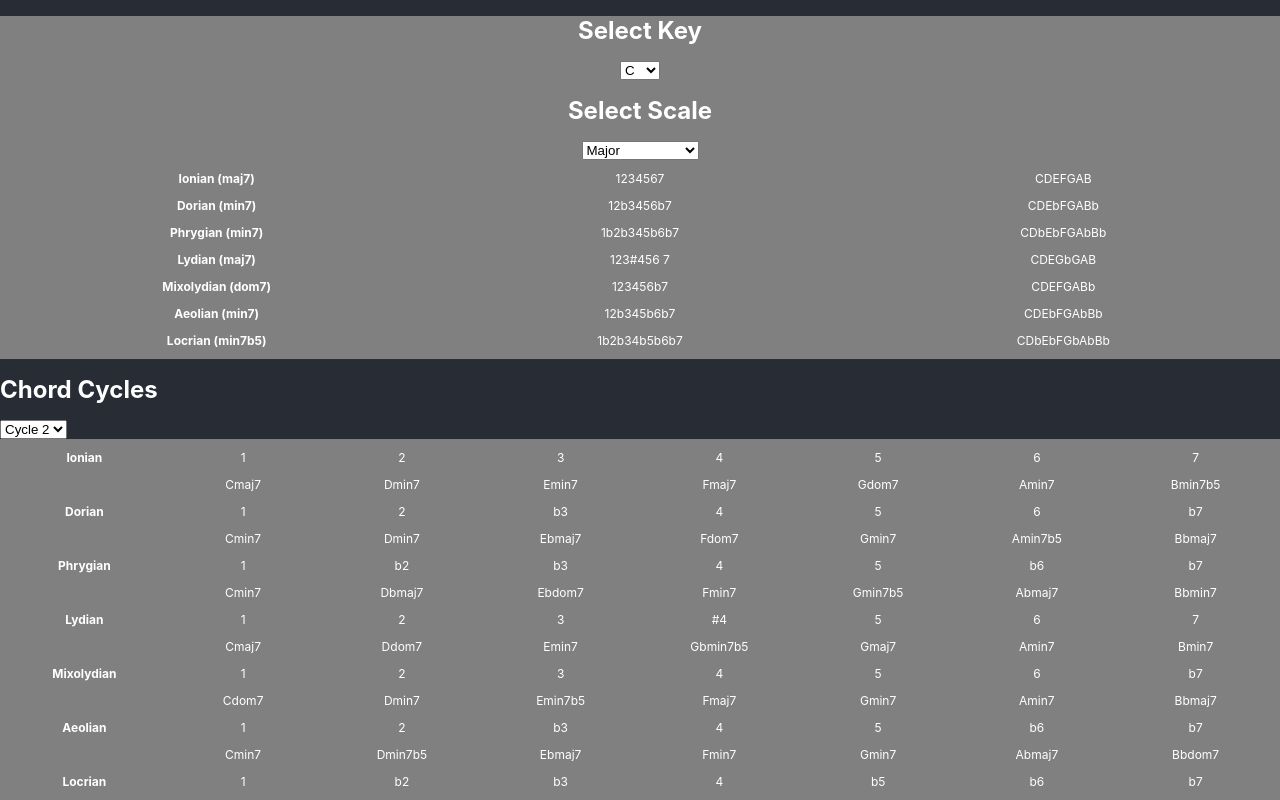
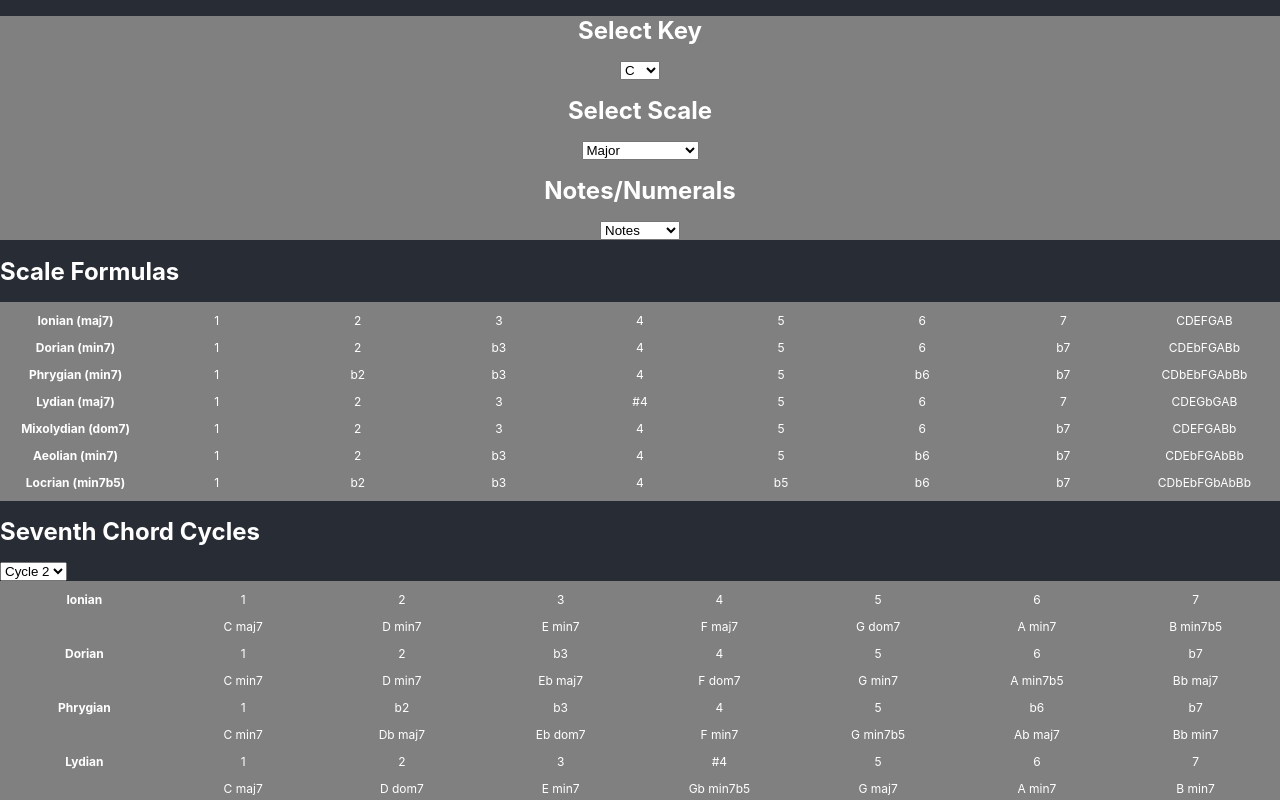
Before and after one commit to walpolsh/chord-scales-v2, a React (Create React App) app: page / in a window 1280 px wide. Shown: the top 800 px of the page. Built offline with nearby package versions, Linux system fonts and the light colour scheme.

Commit message:
refactoring, tightening, started notes/notation

```diff
--- a/src/components/Scales.js
+++ b/src/components/Scales.js
@@ -1,12 +1,10 @@
 import React, { Component } from 'react';
 import { Major, MelodicMinor, HarmonicMinor } from '../constants/scales';
-import { closedTriad, openTriad, closedSeventh, drop2, drop3, drop23, drop24, doubleDrop24} from '../constants/chords';
+import {closedSeventh, drop2, drop3, drop23, drop24, doubleDrop24} from '../constants/chords';
 import { Cycles } from '../constants/chords';
 import permute from '../constants/helpers'
 
 //https://medium.com/@ezra_69528/music-theory-foundations-in-a-few-lines-of-code-90026efb5b23
-
-
 
 class Scales extends Component {
   constructor(props) {
@@ -16,61 +14,60 @@ class Scales extends Component {
       value: '',
       scale: Major,
       cycle: Cycles[0],
+      onOff: 0,
     }
   }
 
+  //first index of keys becomes last index
   changeKey = (event) => {
     let keys = ["C","Db","D","Eb","E","F","Gb","G","Ab","A","Bb","B"];
     const e = event.target.value
-    let newKey = permute(keys, e)
     this.setState({
-      notes: newKey,
+      notes: permute(keys, e),
     })
   }
 
+  //scale is chosen by select option event
   changeScale = (event) => {
     let scales = [Major, MelodicMinor, HarmonicMinor];
     const e = event.target.value
-    let newScale = scales[e]
     this.setState({
-      scale: newScale,
+      scale: scales[e],
     })
   }
 
+  //cycle is chosen by select option event
   changeCycle = (event) => {
     let cycles = Cycles;
     const e = event.target.value
-    let newCycle = cycles[e]
     this.setState({
-      cycle: newCycle,
+      cycle: cycles[e],
     })
   }
 
+  handleSwitch = (event) => {
+    const onOff = this.state.switch;
+    const e = event.target.value;
+  }
 
   render() {
-
-    const chords = [this.state.scale.map(scales => scales[3])].join(' ').split(',')
+    //take the scale structure, map it to actual notes
     const buildScale = (arr) => {
       let notes = this.state.notes;
-      let scaleNums = arr[0]
-      let scaleNotes = arr[1]
-      let scaleName = arr[2]
-      let scaleChord = arr[3]
+      let [scaleNums, scaleNotes, scaleName, scaleChord] = arr
       return [scaleNums, scaleNotes.map(x => notes[x]), scaleName, scaleChord]
     }
+
 
     const buildChord = (scale, voicing, index) => {
       let arr = buildScale(scale)
       let degrees = arr[index].filter((n, i) => i % 2 === 0)
-      let chordArr = degrees.map((note, i) => {
-        return permute(degrees, i)
-      }).map(x => voicing(x))
-      return chordArr
+      return degrees.map((note, i) => permute(degrees, i))
+      .map(x => voicing(x))
     }
 
     const buildCycle = (arr) => {
       let cycles = this.state.cycle
-
       return cycles.map(x => arr[x])
     }
 
@@ -89,7 +86,8 @@ class Scales extends Component {
         background: 'gray',
         color: 'white',
     }
-    return(
+
+    return (
       <div>
         <div style={headerStyle}>
           <h1>Select Key</h1>
@@ -113,23 +111,31 @@ class Scales extends Component {
               <option value='1'>Melodic Minor</option>
               <option value='2'>Harmonic Minor</option>
             </select>
+            <h1>Notes/Numerals</h1>
+            <select onChange={this.changeScale}>
+              <option value='0'>Notes</option>
+              <option value='1'>Numerals</option>
+            </select>
+
           </div>
+
+        <h1>Scale Formulas</h1>
         <table style={table}>
           <tbody style={{ borderSpacing: 20}}>
           {this.state.scale.map((scales, i) => {
             let [nums, notes]= buildScale(scales)
             return (
-              <tr key={i}>
-                <th key={i}>{`${scales[2]} (${scales[3][0][0][0]})`}</th>
-                <td key={i + 1}>{nums.map(x => x)}</td>
-                <td key={i + 2}>{notes.map(x => x)}</td>
+              <tr key={i+3}>
+                <th key={i+4}>{`${scales[2]} (${scales[3][0][0][0]})`}</th>
+                {nums.map(x => <td key={i++}>{x}</td>)}
+                <td key={i ++}>{notes.map(x => x)}</td>
               </tr>
             )
           })}
           </tbody>
         </table>
 
-        <h1>Chord Cycles</h1>
+        <h1>Seventh Chord Cycles</h1>
           <select onChange={this.changeCycle}>
             <option value='0'>Cycle 2</option>
             <option value='1'>Cycle 3</option>
@@ -139,13 +145,12 @@ class Scales extends Component {
             <option value='5'>Cycle 7</option>
           </select>
           <table style={table}>
-              {this.state.scale.map(scales =>  {
+            {this.state.scale.map((scales, j) =>  {
               let chordCycles = buildCycle(scales[3][0][0]).map(y => y)
               let notes = buildScale(scales)[1]
-                let noteCycles = buildCycle(notes).map((x,i)=> x)
-
+              let noteCycles = buildCycle(notes).map((x)=> x)
               return(
-                <tbody>
+              <tbody key={j + 1}>
                 <tr>
                   <th key={scales}>{`${scales[2]}`}</th>
                   {buildCycle(scales[0]).map((x,i)=> <td key={i}>{x}</td>)}
@@ -153,16 +158,16 @@ class Scales extends Component {
                 </tr>
                 <tr>
                   <td> </td>
-                    {chordCycles.map((y, i) => <td>{noteCycles[i]}{y}</td>)}
+                  {chordCycles.map((y, i) => <td key={i}>{noteCycles[i]} {y}</td>)}
                 </tr>
               </tbody>
             )})}
           </table>
 
         <h1>Chord Vocings</h1>
-        {this.state.scale.map(mode => {
+        {this.state.scale.map((mode, j) => {
           return (
-          <div>
+          <div key={j}>
             <h2>{`${mode[2]} (${mode[3][0][0][0]})`}</h2>
             <table style={table}>
               <thead>
@@ -227,7 +232,6 @@ class Scales extends Component {
 
               </tbody>
             </table>
-
           </div>
           )
         })}
@@ -235,6 +239,4 @@ class Scales extends Component {
     )
   }
 }
-
-
 export default Scales
--- a/src/constants/chords.js
+++ b/src/constants/chords.js
@@ -1,5 +1,3 @@
-export const closedTriad = (chord) => [chord[0], chord[1], chord[2]]
-export const openTriad = (chord) => [chord[0], chord[1], chord[2]]
 export const closedSeventh = (chord) => [chord[0], chord[1], chord[2], chord[3]]
 export const drop2 = (chord) => [chord[0], chord[2], chord[3], chord[1]]
 export const drop3 = (chord) => [chord[0], chord[3], chord[1], chord[2]]
--- a/src/constants/helpers.js
+++ b/src/constants/helpers.js
@@ -1,3 +1,4 @@
+
 const permute = (arr, i) => {
   const chunk1 = arr.slice(0, i)
   const chunk2 = arr.slice(i, arr.length)
--- a/src/constants/scales.js
+++ b/src/constants/scales.js
@@ -39,13 +39,13 @@
 const Locrianb4 = [['1', 'b2', 'b3', 'b4', 'b5', 'b6', 'b7'], [0, 1, 3, 4, 6, 8, 10], ['Locrian b4'], [melodicMinorChords[6]]]
 export const MelodicMinor = [Melodic, Dorianb2, LydianAug, LydianDom, Mixolydianb6, LocrianNat2, Locrianb4]
 
+//Harmonic Minor
 let harmonicMinorChords = []
+
 for (let i = 0; i < 7; i++) {
   harmonicMinorChords.push(permuteAlt(["min/maj7", "min7b5 ", "maj7#5", "min7", "dom7", "maj7", "dim7"], i))
 }
 
-
-//Harmonic Minor
 const Harmonic = [['1', '2', 'b3', '4', '5', 'b6', '7'], [0, 2, 3, 5, 7, 8, 11],['Harmonic Minor'], [harmonicMinorChords[0]]]
 const LocrianNat6 = [['1', 'b2', 'b3', '4', 'b5', '6', 'b7'], [0, 1, 3, 5, 6, 9, 10], ['Locrian ♮6'], [harmonicMinorChords[1]]]
 const IonianSharp5 = [['1', '2', '3', '4', '#5', '6', '7'], [0, 2, 4, 5, 8, 9, 11], ['Ionian #5'], [harmonicMinorChords[2]]]
```
Lines whose indentation alone changed are shown as unchanged.
